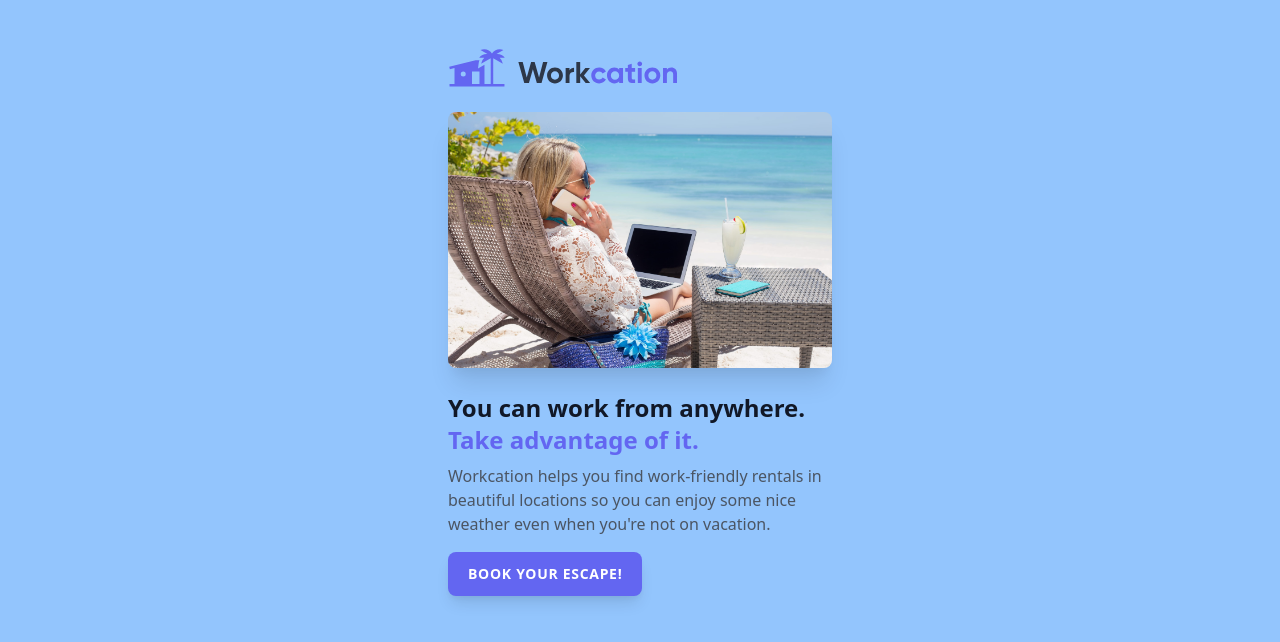
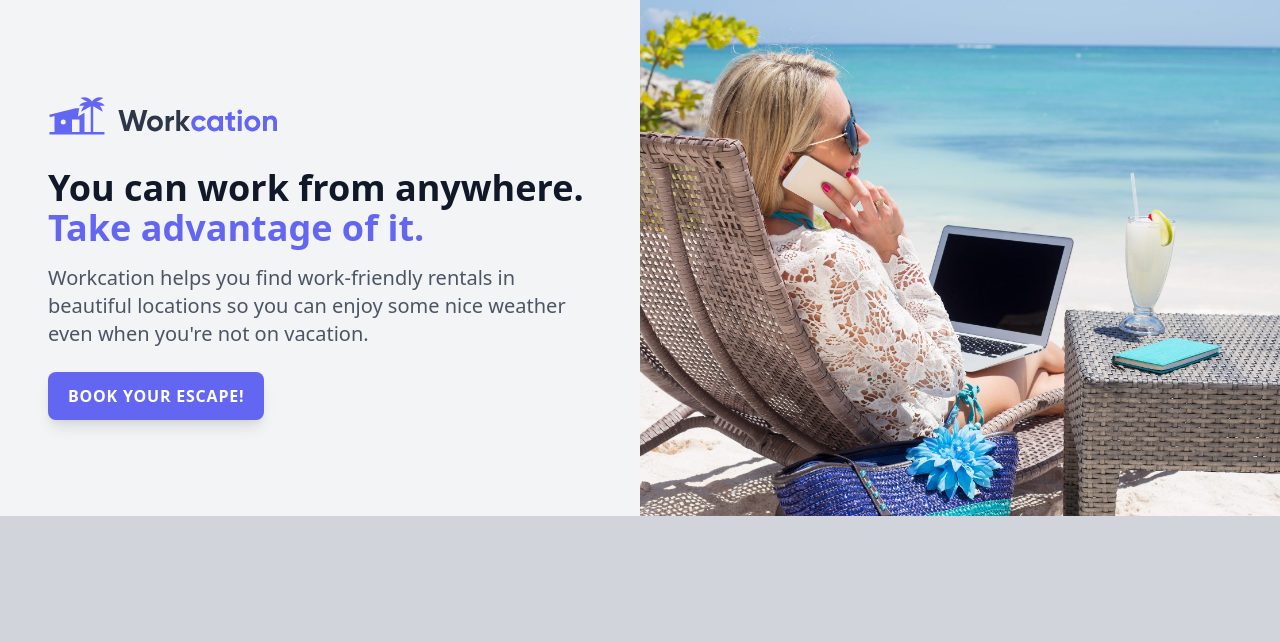
Before and after one commit to rogerio-pereira/Tailwind-zero-to-production, a website built with Vite: page index.html in a window 1280 px wide. Built offline with nearby package versions, Linux system fonts and the light colour scheme.

Commit message:
Responsive Design

```diff
--- a/index.html
+++ b/index.html
@@ -8,26 +8,43 @@
 
     <link href="/css/tailwind.css" rel="stylesheet">
 </head>
-<body class="bg-gray-100 sm:bg-yellow-300 md:bg-green-300 lg:bg-pink-300 xl:bg-blue-300 2xl:bg-red-300">
-    <div class="px-8 py-12 max-w-md mx-auto">
+<body class="bg-gray-300">
+    <div class='bg-gray-100 grid lg:grid-cols-2 2xl:grid-cols-5'>
+        <div class="px-8 py-12 max-w-md mx-auto sm:max-w-xl lg:px-12 lg:py-24 lg:max-w-full xl:mr-0 2xl:col-span-2">
+            <div class='xl:max-w-xl'>
                 <img src='/img/logo.svg' alt='Workcation' class='h-10'/>
-        <img src='/img/beach-work.jpg' alt='Woman workcationing in the beach' class='mt-6 rounded-lg shadow-xl'/>
 
-        <h1 class='mt-6 text-2xl font-bold text-gray-900'>
+                <img
+                    src='/img/beach-work.jpg'
+                    alt='Woman workcationing in the beach'
+                    class='mt-6 rounded-lg shadow-xl sm:mt-8 sm:h-64 sm:w-full sm:object-cover object-center lg:hidden'
+                />
+
+                <h1 class='mt-6 text-2xl font-bold text-gray-900 sm:mt-8 sm:text-4xl lg:text-3xl xl:text-4xl'>
                     You can work from anywhere.
+                    <br class='hidden lg:inline'/>
                     <span class='text-indigo-500'>Take advantage of it.</span>
                 </h1>
 
-        <p class='mt-2 text-gray-600'>
+                <p class='mt-2 text-gray-600 sm:mt-4 sm:text-xl'>
                     Workcation helps you find work-friendly rentals in beautiful locations so you can enjoy some nice
                     weather even when you're not on vacation.
                 </p>
 
-        <div class='mt-4'>
-            <a href='#' class='bg-indigo-500 text-white px-5 py-3 inline-block rounded-lg shadow-lg uppercase tracking-wider font-semibold text-sm'>
+                <div class='mt-4 sm:mt-6'>
+                    <a href='#' class='bg-indigo-500 text-white px-5 py-3 inline-block rounded-lg shadow-lg uppercase tracking-wider font-semibold text-base'>
                         Book your escape!
                     </a>
                 </div>
             </div>
+        </div>
+        <div class='hidden relative lg:block 2xl:col-span-3'>
+            <img
+                src='/img/beach-work.jpg'
+                alt='Woman workcationing in the beach'
+                class='absolute inset-0 h-full w-full object-cover object-center'
+            />
+        </div>
+    </div>
 </body>
 </html>
```
Lines whose indentation alone changed are shown as unchanged.
